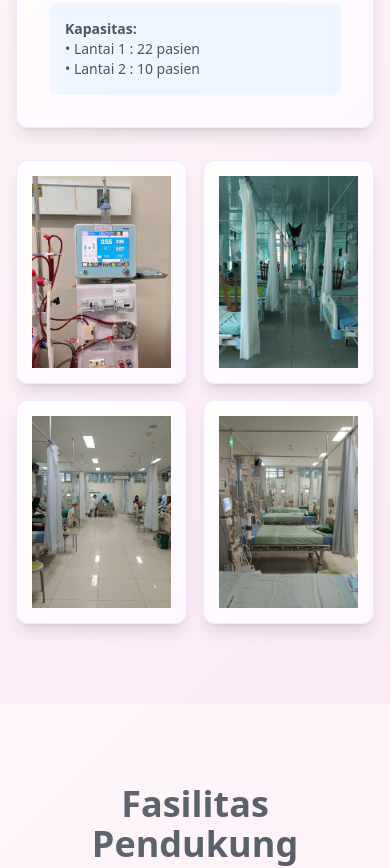
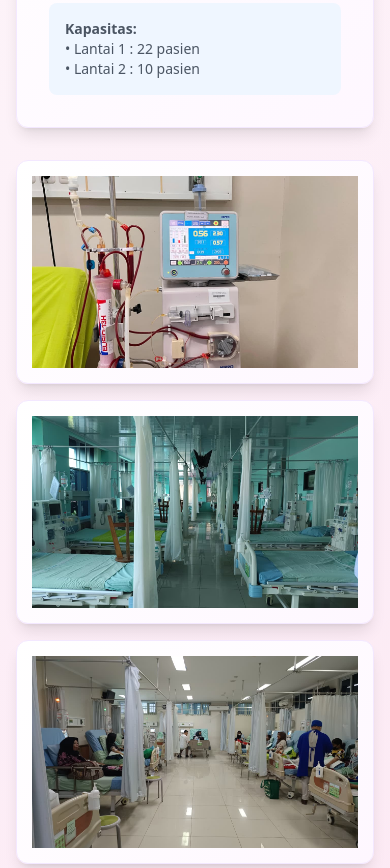
Before and after one commit to HIlwanN/hemodiacare, a website: page fasilitas.html in a window 390 px wide. Shown: the part 919-1787 px from the top of the page. Drawn offline with nearby package versions, Linux system fonts and the light colour scheme.

Commit message:
Remove one image from hemodialysis gallery (3 images total)
- Remove WhatsApp Image 2025-10-22 at 20.46.13_120c2cd1.jpg
- Keep 3 remaining images in responsive grid
- Change grid from 2x2 to 1x3 layout (grid-cols-1 md:grid-cols-3)
- Maintain card styling and hover effects
- Gallery now shows 3 hemodialysis facility images

```diff
--- a/fasilitas.html
+++ b/fasilitas.html
@@ -120,7 +120,7 @@
 
                 <!-- Gallery Images -->
                 <div class="md:col-span-2 lg:col-span-2">
-                    <div class="grid grid-cols-2 gap-4">
+                    <div class="grid grid-cols-1 md:grid-cols-3 gap-4">
                         <div class="bg-card rounded-xl shadow-lg overflow-hidden card-hover">
                             <img src="assets/WhatsApp Image 2025-10-22 at 20.46.01_de41422d.jpg" alt="Fasilitas HD 1" class="w-full h-48 object-cover">
                         </div>
@@ -129,9 +129,6 @@
                         </div>
                         <div class="bg-card rounded-xl shadow-lg overflow-hidden card-hover">
                             <img src="assets/WhatsApp Image 2025-10-22 at 20.46.10_ec77d485.jpg" alt="Fasilitas HD 3" class="w-full h-48 object-cover">
-                        </div>
-                        <div class="bg-card rounded-xl shadow-lg overflow-hidden card-hover">
-                            <img src="assets/WhatsApp Image 2025-10-22 at 20.46.13_120c2cd1.jpg" alt="Fasilitas HD 4" class="w-full h-48 object-cover">
                         </div>
                     </div>
                 </div>
```
